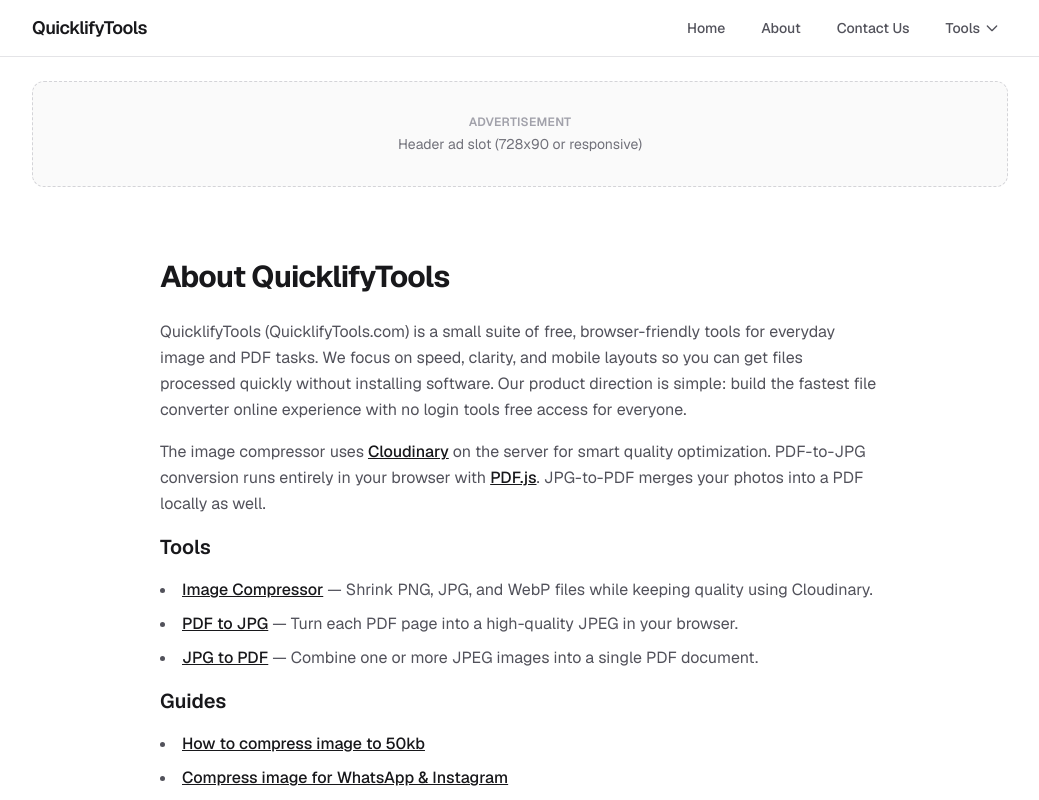
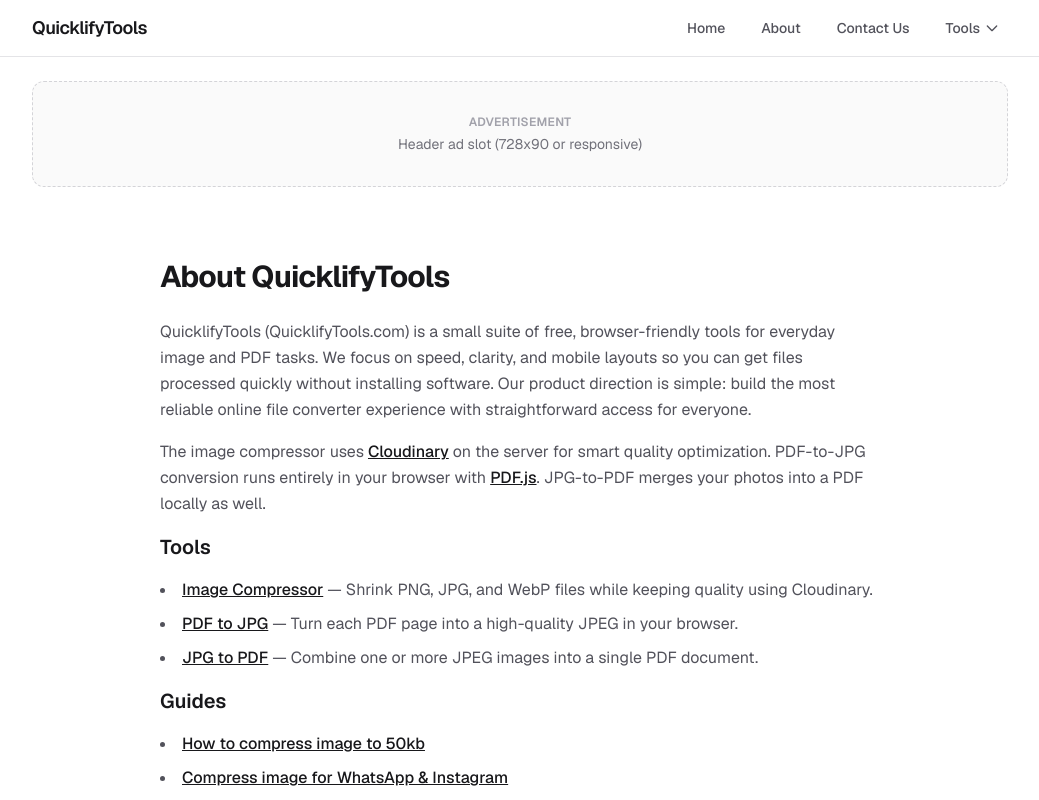
Before and after one commit to atomnoid/QuicklifyTools, a Next.js app: page /about in a window 1280 px wide. Shown: the top 800 px of the page, without its empty margins (120-1159 px from the left). Built offline with nearby package versions, Linux system fonts and the light colour scheme.

Commit message:
changed the content and added necessary codes

```diff
--- a/src/app/about/page.tsx
+++ b/src/app/about/page.tsx
@@ -5,7 +5,7 @@
 export const metadata: Metadata = {
   title: "About QuicklifyTools | Fast File Conversion",
   description:
-    "Learn how QuicklifyTools delivers free online tools for students with no login tools free access and practical image and PDF workflows.",
+    "Learn how QuicklifyTools delivers free online tools for students with practical image and PDF workflows.",
   keywords: seoKeywords,
   openGraph: {
     title: `About ${site.name}`,
@@ -26,7 +26,7 @@
           {site.name} ({site.domain}) is a small suite of free, browser-friendly tools for everyday
           image and PDF tasks. We focus on speed, clarity, and mobile layouts so you can get files
           processed quickly without installing software. Our product direction is simple: build the
-          fastest file converter online experience with no login tools free access for everyone.
+          most reliable online file converter experience with straightforward access for everyone.
         </p>
         <p>
           The image compressor uses{" "}
```
